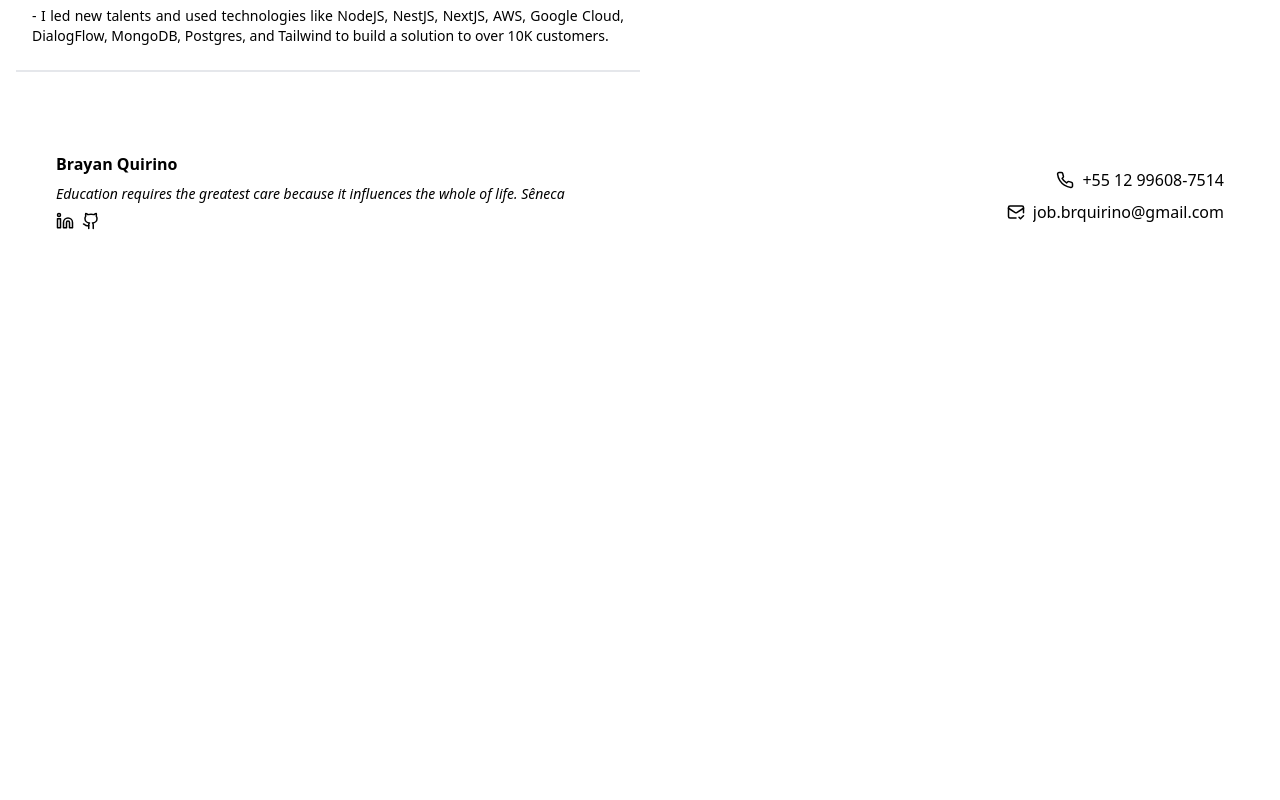
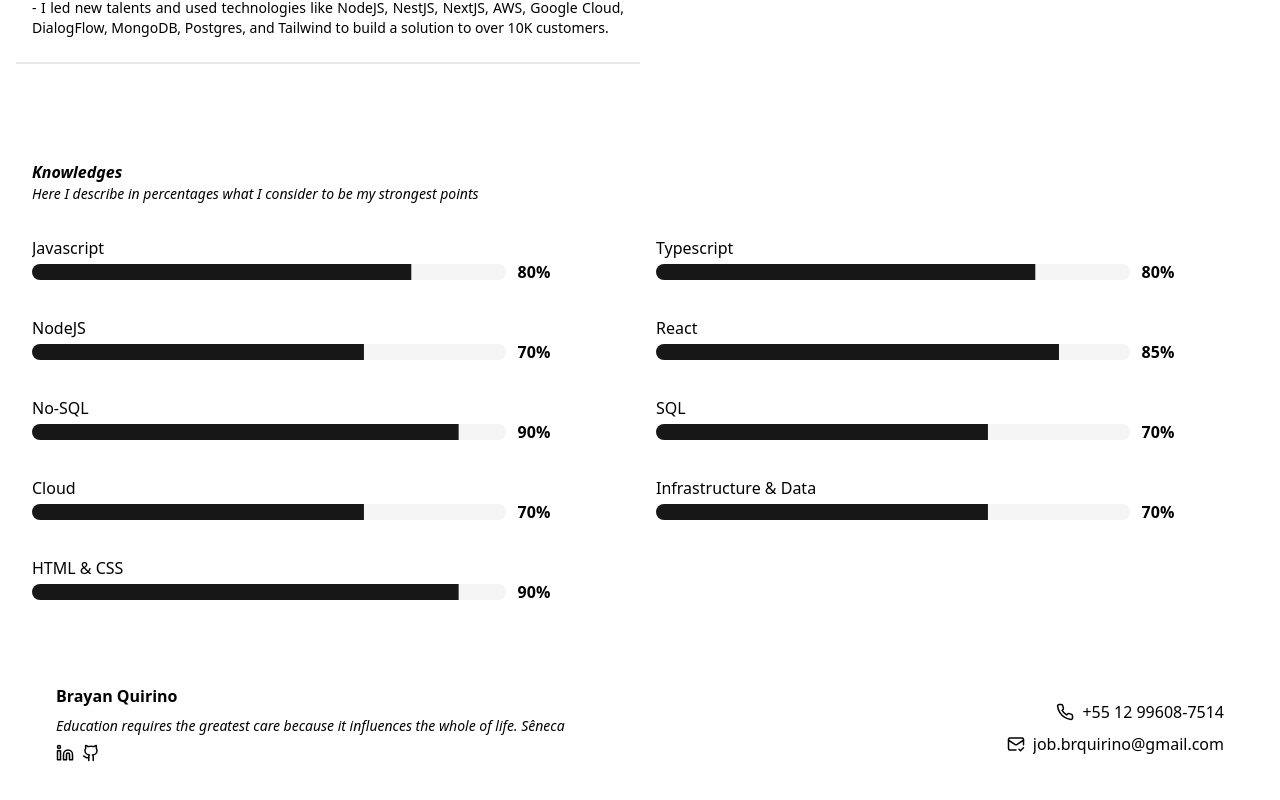
Before and after one commit to braydevkin/portifolio-brayan, a Next.js app: page / in a window 1280 px wide. Shown: the part 1290-2090 px from the top of the page. Before the commit the page ends 1592 px from the top, so only its background shows below. Built offline with nearby package versions, Linux system fonts and the light colour scheme.

Commit message:
Adding responsive knowledges page session

```diff
--- a/package.json
+++ b/package.json
@@ -10,6 +10,7 @@
   },
   "dependencies": {
     "@radix-ui/react-dropdown-menu": "^2.0.6",
+    "@radix-ui/react-progress": "^1.0.3",
     "@radix-ui/react-slot": "^1.0.2",
     "class-variance-authority": "^0.7.0",
     "clsx": "^2.0.0",
--- a/src/components/Header/index.tsx
+++ b/src/components/Header/index.tsx
@@ -17,7 +17,7 @@ const Header = ({ menus }: HeaderProps) => {
       <div className="items-center px-4 max-w-screen-xl mx-auto md:flex md:px-8">
         <div className="flex items-center justify-between py-3 md:py-5 md:block">
           <Link href="/">
-            <h1 className="text-3xl font-bo">Brayan Quirino</h1>
+            <h1 className="text-xl font-bold">Brayan Quirino</h1>
           </Link>
           <div className="md:hidden">
             <button
@@ -36,7 +36,7 @@ const Header = ({ menus }: HeaderProps) => {
           <ul className="justify-center items-center space-y-8 md:flex md:space-x-6 md:space-y-0">
             {menus.map((item, idx) => (
               <li key={idx}>
-                <Link href={item.path} scroll={false}>
+                <Link href={item.path} scroll={true}>
                   {item.title}
                 </Link>
               </li>
--- a/src/components/Header/menus.ts
+++ b/src/components/Header/menus.ts
@@ -3,6 +3,6 @@ import { MenuProps } from "./types";
 export const headerMenus: MenuProps[] = [
   { title: "About Me", path: "#about-me" },
   { title: "Projects", path: "#projects" },
-  { title: "Hobbies", path: "#hobbies" },
+  { title: "Knowledges", path: "#knowledges" },
   { title: "Contact Me", path: "#contact-me" },
 ];
--- /dev/null
+++ b/src/components/Knowledges/index.tsx
@@ -0,0 +1,31 @@
+import React from "react";
+import { Progress } from "../ui/progress";
+import { KnowledgesItem } from "./types";
+
+type KnowledgesProps = {
+  knowledges: KnowledgesItem[];
+};
+
+const Knowledges = ({ knowledges }: KnowledgesProps) => {
+  return (
+    <section id="knowledges" className="w-full h-auto px-4 py-6 mt-12">
+      <h1 className="font-bold italic px-4">Knowledges</h1>
+      <p className="text-sm italic px-4">
+        Here I describe in percentages what I consider to be my strongest points
+      </p>
+      <div className=" w-full lg:grid lg:grid-cols-2">
+        {knowledges.map((k, idx) => (
+          <div key={idx} className="w-full  mt-8 px-4">
+            <p>{k.title}</p>
+            <div className="w-full flex flex-row items-center space-x-3">
+              <Progress value={k.percentageOfDominance} className="w-[80%]" />
+              <span className="font-bold">{k.percentageOfDominance}%</span>
+            </div>
+          </div>
+        ))}
+      </div>
+    </section>
+  );
+};
+
+export default Knowledges;
--- /dev/null
+++ b/src/components/Knowledges/knowledges.ts
@@ -0,0 +1,13 @@
+import { KnowledgesItem } from "./types";
+
+export const KNOWLEDGES: KnowledgesItem[] = [
+  { title: "Javascript", percentageOfDominance: 80 },
+  { title: "Typescript", percentageOfDominance: 80 },
+  { title: "NodeJS", percentageOfDominance: 70 },
+  { title: "React", percentageOfDominance: 85 },
+  { title: "No-SQL", percentageOfDominance: 90 },
+  { title: "SQL", percentageOfDominance: 70 },
+  { title: "Cloud", percentageOfDominance: 70 },
+  { title: "Infrastructure & Data", percentageOfDominance: 70 },
+  { title: "HTML & CSS", percentageOfDominance: 90 },
+];
--- /dev/null
+++ b/src/components/Knowledges/types.ts
@@ -0,0 +1,4 @@
+export type KnowledgesItem = {
+  title: string;
+  percentageOfDominance: number;
+};
--- /dev/null
+++ b/src/components/ui/progress.tsx
@@ -0,0 +1,28 @@
+"use client"
+
+import * as React from "react"
+import * as ProgressPrimitive from "@radix-ui/react-progress"
+
+import { cn } from "@/lib/utils"
+
+const Progress = React.forwardRef<
+  React.ElementRef<typeof ProgressPrimitive.Root>,
+  React.ComponentPropsWithoutRef<typeof ProgressPrimitive.Root>
+>(({ className, value, ...props }, ref) => (
+  <ProgressPrimitive.Root
+    ref={ref}
+    className={cn(
+      "relative h-4 w-full overflow-hidden rounded-full bg-neutral-100 dark:bg-neutral-800",
+      className
+    )}
+    {...props}
+  >
+    <ProgressPrimitive.Indicator
+      className="h-full w-full flex-1 bg-neutral-900 transition-all dark:bg-neutral-50"
+      style={{ transform: `translateX(-${100 - (value || 0)}%)` }}
+    />
+  </ProgressPrimitive.Root>
+))
+Progress.displayName = ProgressPrimitive.Root.displayName
+
+export { Progress }
--- a/src/pages/Portifolio.tsx
+++ b/src/pages/Portifolio.tsx
@@ -1,6 +1,4 @@
 import React from "react";
-
-import Image from "next/image";
 
 import PageLayout from "@/layout/PagesLayout";
 
@@ -8,12 +6,15 @@ import AboutMe from "@/components/AboutMe";
 
 import Projects from "@/components/Projects";
 import { PROJECTS_HISTORIC } from "@/components/Projects/projects-historic";
+import Knowledges from "@/components/Knowledges";
+import { KNOWLEDGES } from "@/components/Knowledges/knowledges";
 
 const Portifolio = () => {
   return (
     <PageLayout>
       <AboutMe />
       <Projects historic={PROJECTS_HISTORIC} />
+      <Knowledges  knowledges={KNOWLEDGES}/>
     </PageLayout>
   );
 };
```
Also changed, not shown: 1 other file (tests, documents, lock files or other folders).
